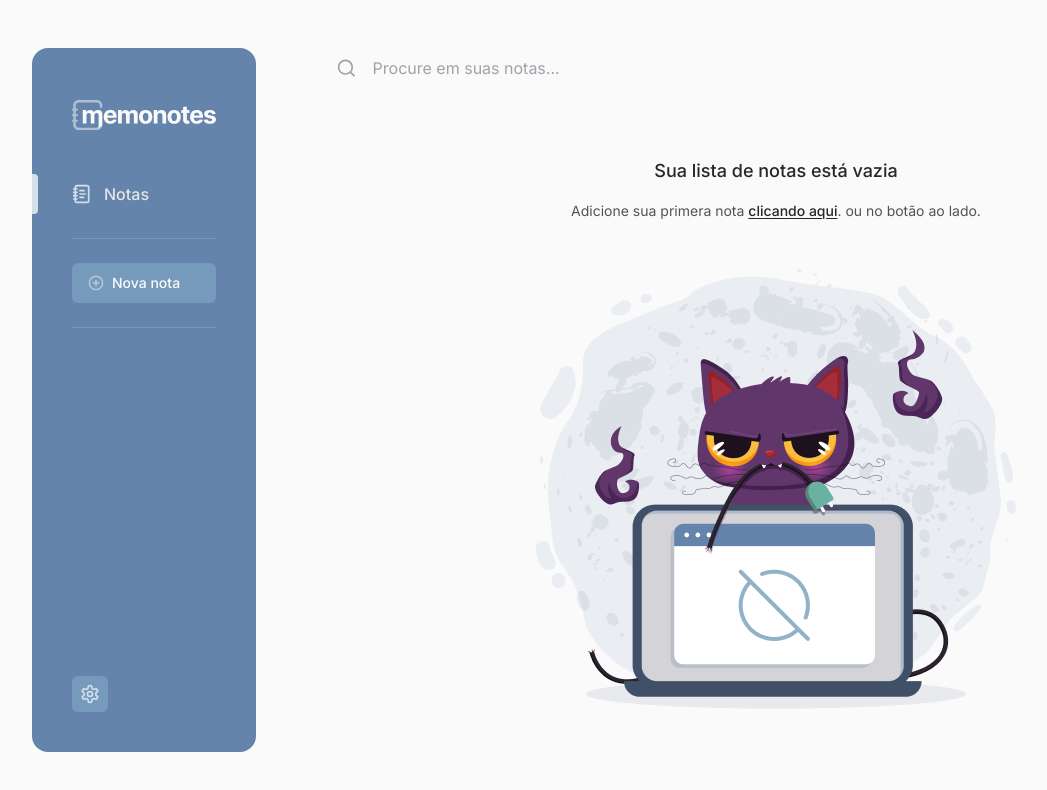
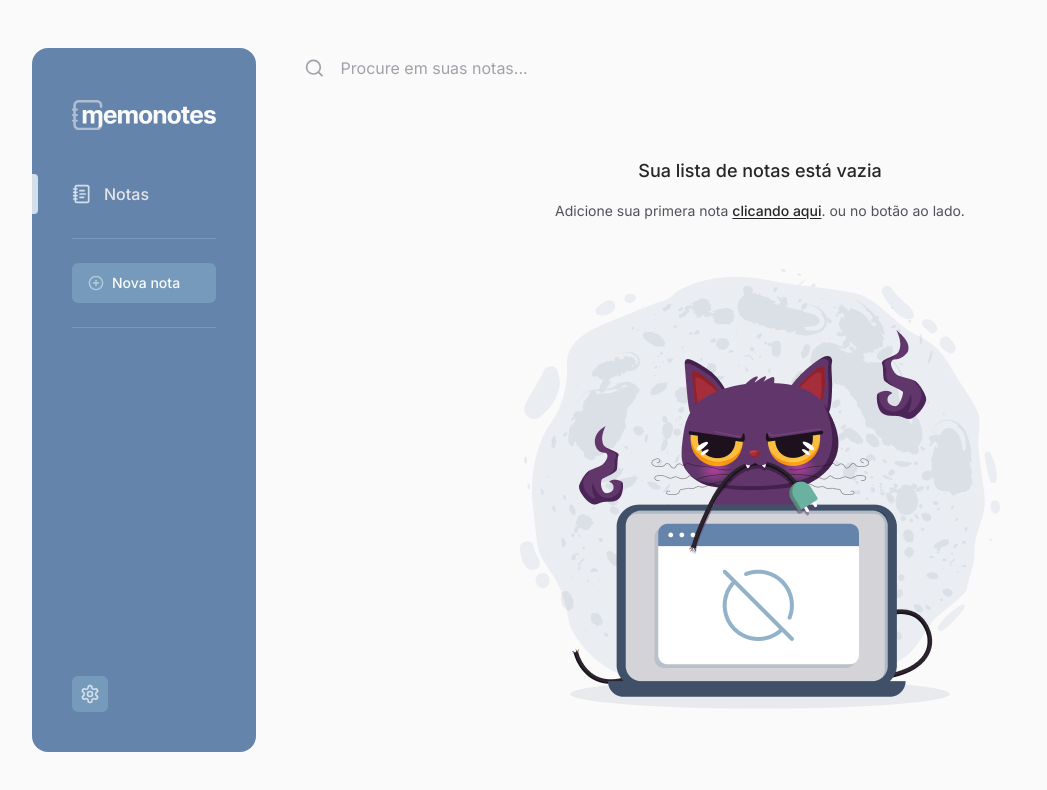
Before and after one commit to julianosill/memonotes, a Next.js app: page / in a window 1280 px wide. Shown: the top 790 px of the page, without its empty margins (16-1063 px from the left). Built offline with nearby package versions, Linux system fonts and the light colour scheme.

Commit message:
chore(tailwind): create grid-template-columns for app and note list

```diff
--- a/tailwind.config.ts
+++ b/tailwind.config.ts
@@ -10,7 +10,11 @@ const config: Config = {
   theme: {
     extend: {
       gridTemplateColumns: {
-        app: '16rem 1fr',
+        app: '14rem 1fr',
+        notes: '1fr',
+        'sm-notes': 'repeat(2, 1fr)',
+        'xl-notes': 'repeat(3, 1fr)',
+        '2xl-notes': 'repeat(4, 1fr)',
       },
       fontFamily: {
         sans: ['var(--font-inter)', 'ui-sans-serif', 'system-ui', 'sans-serif'],
```
